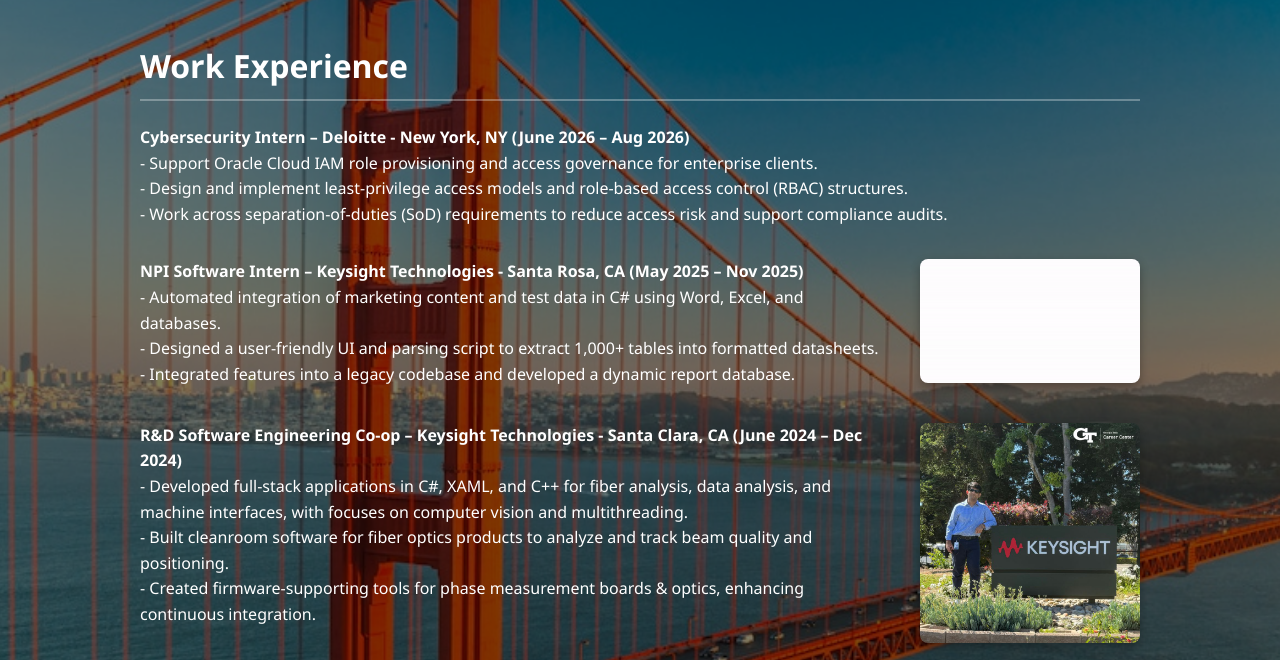
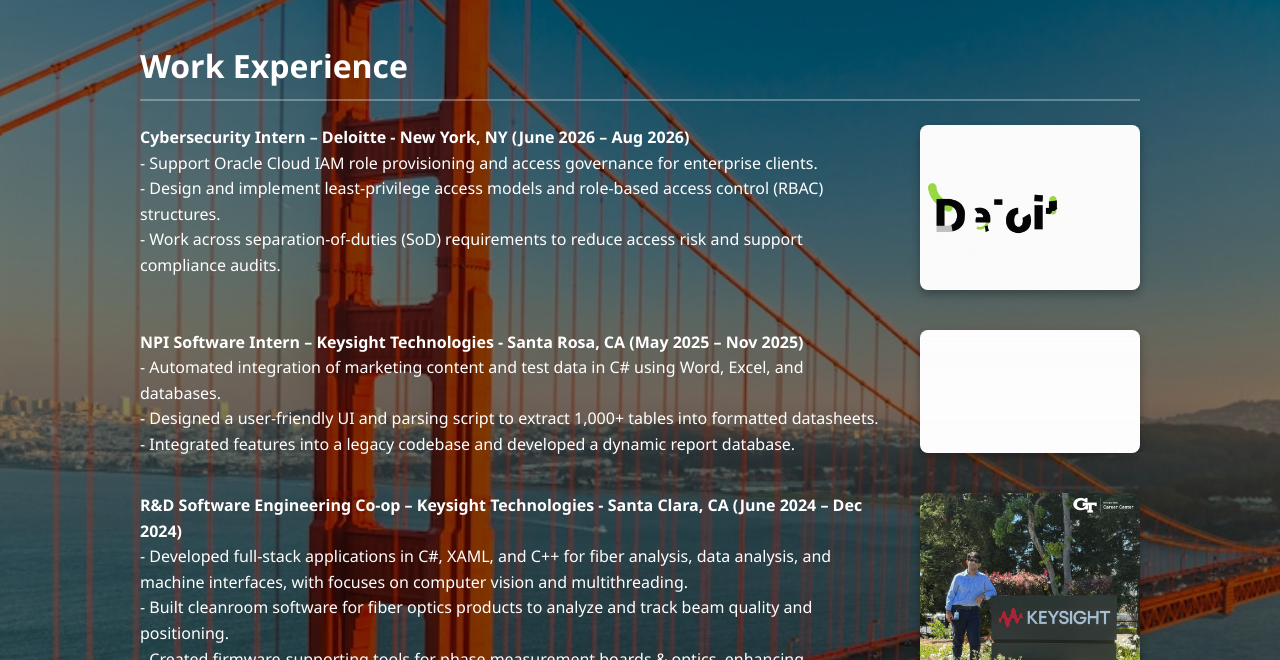
Before and after one commit to keeratrahman/keeratrahman.github.io, a website: page index.html in a window 1280 px wide. Shown: the part 960-1620 px from the top of the page. Drawn offline with Linux system fonts and the light colour scheme.

Commit message:
Trying something new

```diff
--- a/index.html
+++ b/index.html
@@ -176,6 +176,9 @@
           - Design and implement least-privilege access models and role-based access control (RBAC) structures.<br/>
           - Work across separation-of-duties (SoD) requirements to reduce access risk and support compliance audits.
         </div>
+        <div class="gif">
+          <img src="images/Deloitte.gif" alt="Coding in progress">
+        </div>
       </div>
 
       <!-- Keysight (NPI) -->
```
